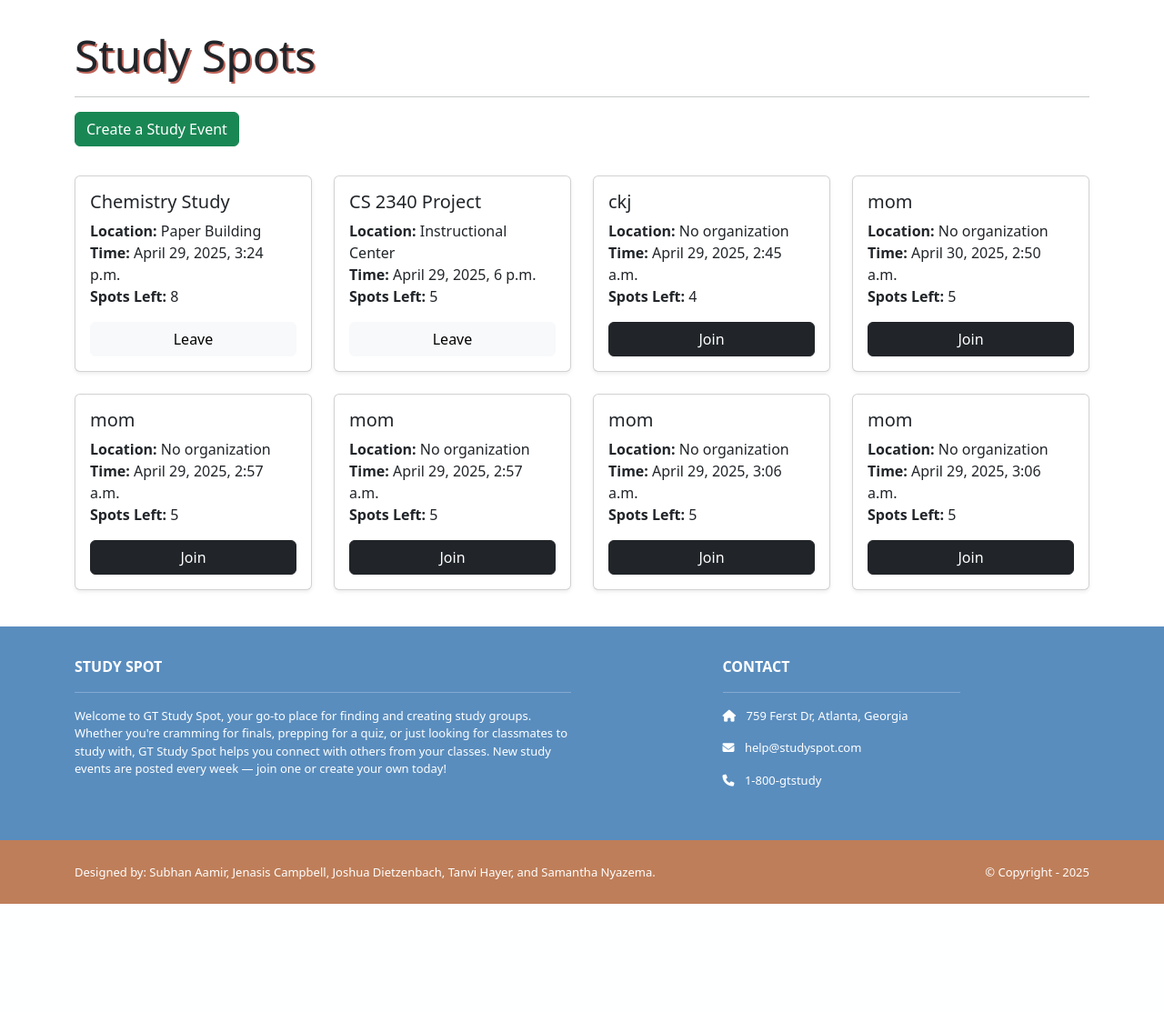
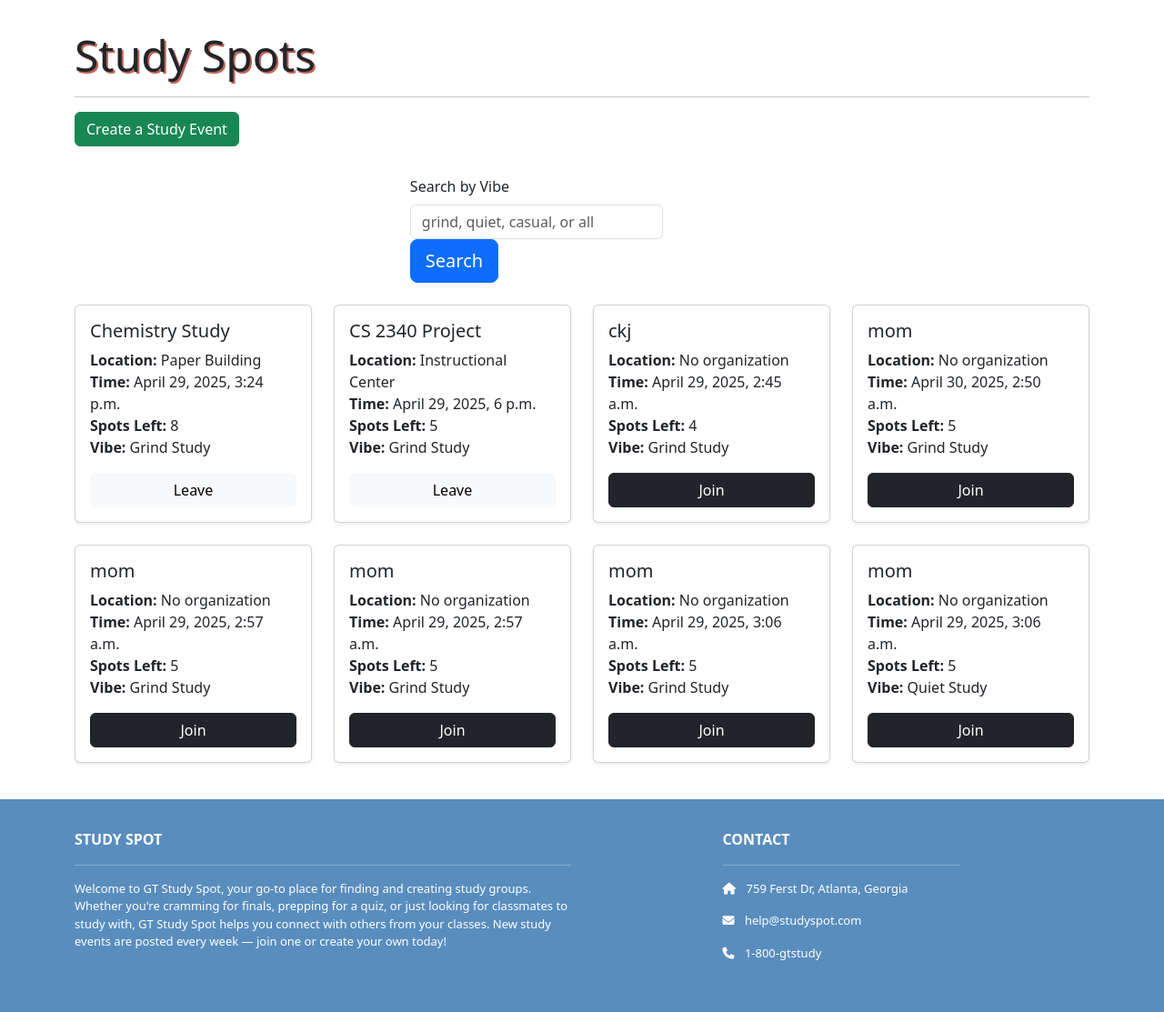
Before and after one commit to mercuryacid567/studySpot, a Django app: page /studyspots/ in a window 1280 px wide. Shown: the part 82-1195 px from the top of the page at 91% size. Before the commit the page ends 1076 px from the top, so only its background shows below. Run offline with Django 5.2, Linux system fonts and the light colour scheme; a user stored in the database is signed in; data comes from the database, SQL or seed files in the repository; both versions use the stored data as it was after the commit; some libraries are stand-ins or nearby versions.

Commit message:
finished

```diff
--- a/events/forms.py
+++ b/events/forms.py
@@ -4,4 +4,4 @@ from .models import StudyEvent
 class StudyEventForm(forms.ModelForm):
     class Meta:
         model = StudyEvent
-        fields = ['title', 'location', 'time', 'spots', 'address']
+        fields = ['title', 'location', 'time', 'spots', 'address', 'vibe']
--- a/events/models.py
+++ b/events/models.py
@@ -5,6 +5,11 @@ from home.models import Locations
 # Create your models here.
 
 class StudyEvent(models.Model):
+    VIBE_CHOICES = [
+        ('grind', 'Grind Study'),
+        ('quiet', 'Quiet Study'),
+        ('casual', 'Casual Study'),
+    ]
     location_object = models.ForeignKey(Locations, on_delete=models.CASCADE, null=True, blank=True)
     title = models.CharField(max_length=200)
     description = models.TextField(blank=True)
@@ -14,6 +19,7 @@ class StudyEvent(models.Model):
     address = models.CharField(max_length=200, null=True, blank=True)
     created_by = models.ForeignKey(User, on_delete=models.CASCADE, related_name='created_events')
     participants = models.ManyToManyField(User, related_name='joined_events')
+    vibe = models.CharField(max_length=10, choices=VIBE_CHOICES, default='grind')
 
     def save(self, *args, **kwargs):
         creating = self.pk is None  # Check if this is a new StudyEvent
--- a/events/templates/events/study_spots_home.html
+++ b/events/templates/events/study_spots_home.html
@@ -4,6 +4,7 @@
 
 <div class="p-3">
   <div class="container">
+
     <div class="row mt-3">
       <div class="col mx-auto mb-3">
         <h2>Study Spots</h2>
@@ -12,6 +13,30 @@
       </div>
     </div>
 
+
+
+    <!-- Search by Vibe -->
+<form method="get" action="{% url 'events.home' %}" class="mb-4">
+  <div class="row align-items-end">
+    <div class="col-md-9">
+      <label for="vibe" class="form-label">Search by Vibe</label>
+      <input list="vibe-options" class="form-control" name="vibe" id="vibe" placeholder="grind, quiet, casual, or all" value="{{ request.GET.vibe }}">
+      <datalist id="vibe-options">
+        <option value="grind">
+        <option value="quiet">
+        <option value="casual">
+        <option value="all">
+      </datalist>
+    </div>
+    <div class="col-md-5">
+      <button type="submit" class="btn btn-primary btn-lg">Search</button>
+    </div>
+  </div>
+</form>
+
+
+
+    <!-- Event Cards -->
     <div class="row">
       {% for event in events %}
         <div class="col-md-4 col-lg-3 mb-4">
@@ -21,8 +46,19 @@
               <p class="card-text">
                 <strong>Location:</strong> {{ event.location }}<br>
                 <strong>Time:</strong> {{ event.time }}<br>
-                <strong>Spots Left:</strong> {{ event.spots }}
+                <strong>Spots Left:</strong> {{ event.spots }}<br>
+                <strong>Vibe:</strong>
+                {% if event.vibe == 'grind' %}
+                  Grind Study
+                {% elif event.vibe == 'quiet' %}
+                  Quiet Study
+                {% elif event.vibe == 'casual' %}
+                  Casual Study
+                {% else %}
+                  Not Specified
+                {% endif %}
               </p>
+
               {% if user in event.participants.all %}
                   <a href="{% url 'leave_study_event' event.id %}" class="btn btn-light mt-auto">Leave</a>
               {% endif %}
--- a/events/views.py
+++ b/events/views.py
@@ -7,8 +7,17 @@ from django.http import HttpResponseForbidden
 # Create your views here.
 @login_required
 def study_spots_home(request):
-    events = StudyEvent.objects.all()
+    allowed_vibes = ['grind', 'quiet', 'casual']
+    vibe = request.GET.get('vibe', '').strip().lower()
+
+    if vibe in allowed_vibes:
+        events = StudyEvent.objects.filter(vibe__iexact=vibe)
+    else:
+        # Show all events if "all", empty, or invalid vibe
+        events = StudyEvent.objects.all()
+
     return render(request, 'events/study_spots_home.html', {'events': events})
+
 
 @login_required
 def create_study_event(request):
```
Also changed, not shown: events/templates/events/create_study_event.html (+11 -0 lines), db.sqlite3, events/migrations/0008_studyevent_vibe.py (added). Lines whose indentation alone changed are shown as unchanged.
